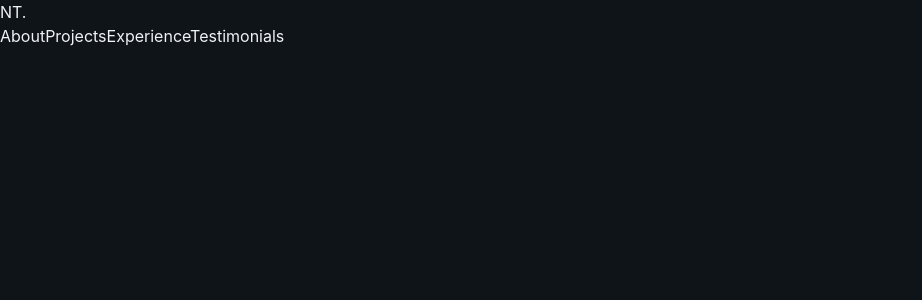
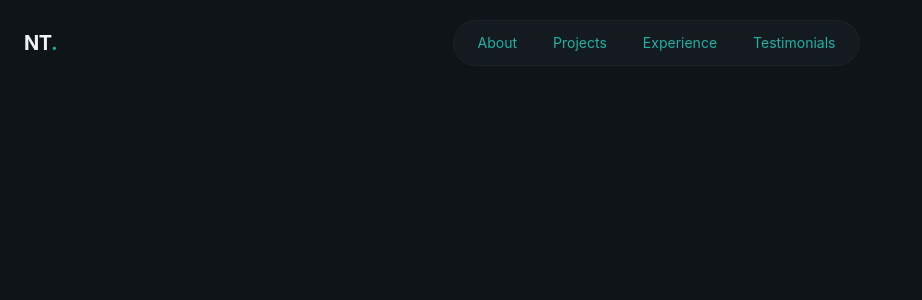
Before and after one commit to noahnoahnoahtran/Web_Dev, a React (Vite) app in the folder Website/10_portfolio/: page / in a window 1280 px wide. Shown: the top 300 px of the page, without its empty margins (0-922 px from the left). Built offline with nearby package versions, Linux system fonts and the light colour scheme.

Commit message:
style(navbar): add styling to logo and desktop nav

```diff
--- a/Website/10_portfolio/src/index.css
+++ b/Website/10_portfolio/src/index.css
@@ -38,3 +38,11 @@
     font-family: "Playfair Display", serif;
   }
 }
+
+@layer components {
+  .glass {
+    background-color: color-mix(in srgb, var(--color-surface) 50%, transparent);
+    backdrop-filter: blur(16px);
+    border: 1px solid color-mix(in srgb, var(--color-border) 50%, transparent);
+  }
+}
--- a/Website/10_portfolio/src/layout/Navbar.jsx
+++ b/Website/10_portfolio/src/layout/Navbar.jsx
@@ -7,22 +7,33 @@
 
 export const Navbar = () => {
   return (
-    <header>
-      <nav>
+    <header className="fixed top-0 left-0 right-0 bg-transparent py-5">
+      <nav className="container mx-auto px-6 flex items-center justify-between">
         {/* Logo */}
-        <a>
-          NT<span>.</span>
+        <a
+          href="#"
+          className="text-xl font-bold tracking-tight hover:text-primary"
+        >
+          NT<span className="text-primary">.</span>
         </a>
         {/* Desktop Nav*/}
-        <div>
-          <div>
+        <div className="flex items-center gap-1">
+          <div className="glass rounded-full px-2 py-1 flex items-center gap-1">
             {navLinks.map((link, index) => (
-              <a href={link.href} key={index}>
+              <a
+                href={link.href}
+                key={index}
+                className="px-4 py-2 text-sm text-muted-foreground hover:text-foreground rounded-full hover:bg-surface"
+              >
                 {link.label}
               </a>
             ))}
           </div>
         </div>
+        {/* CTA Button */}
+        <div>
+          <button></button>
+        </div>
       </nav>
     </header>
   );
```
